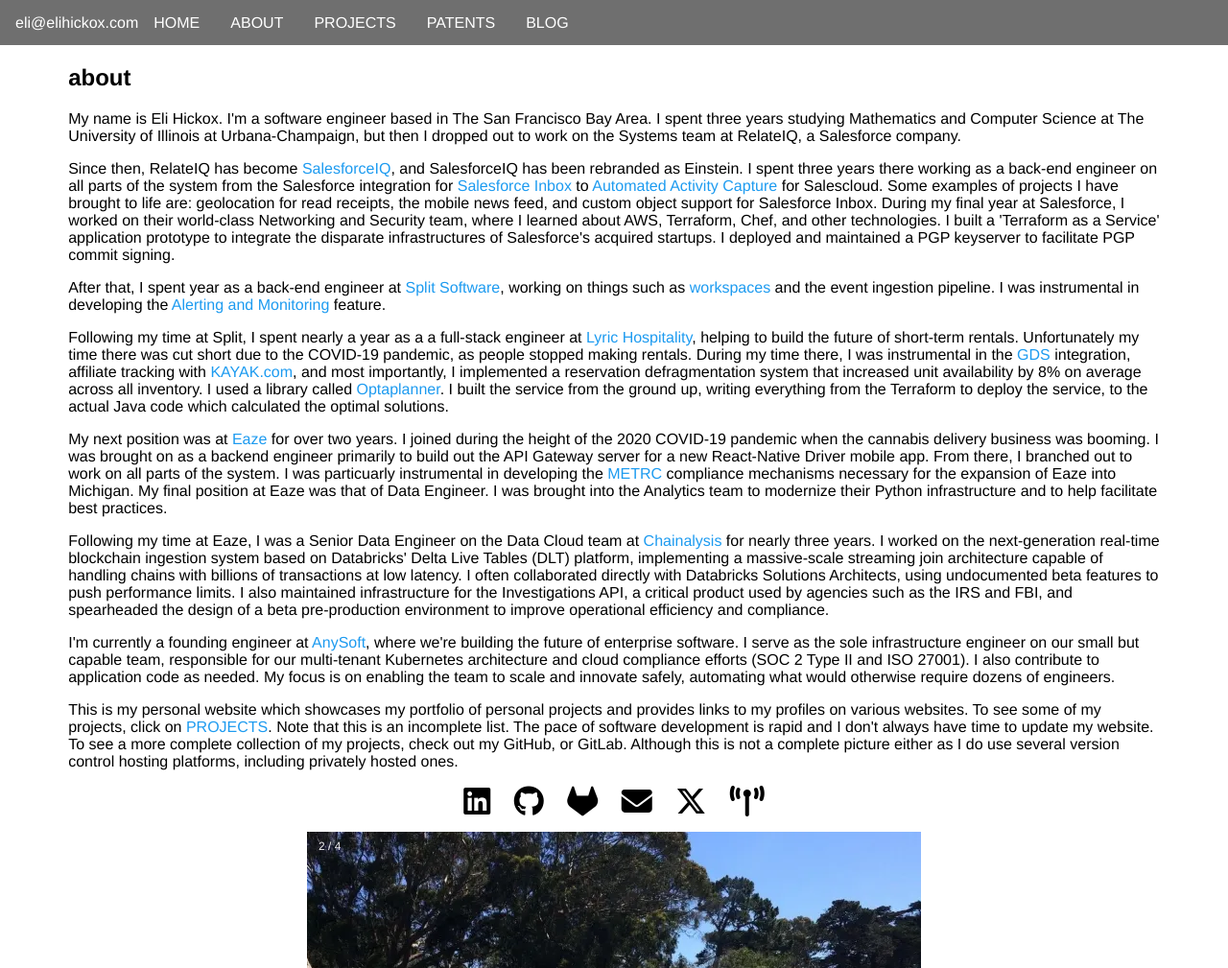
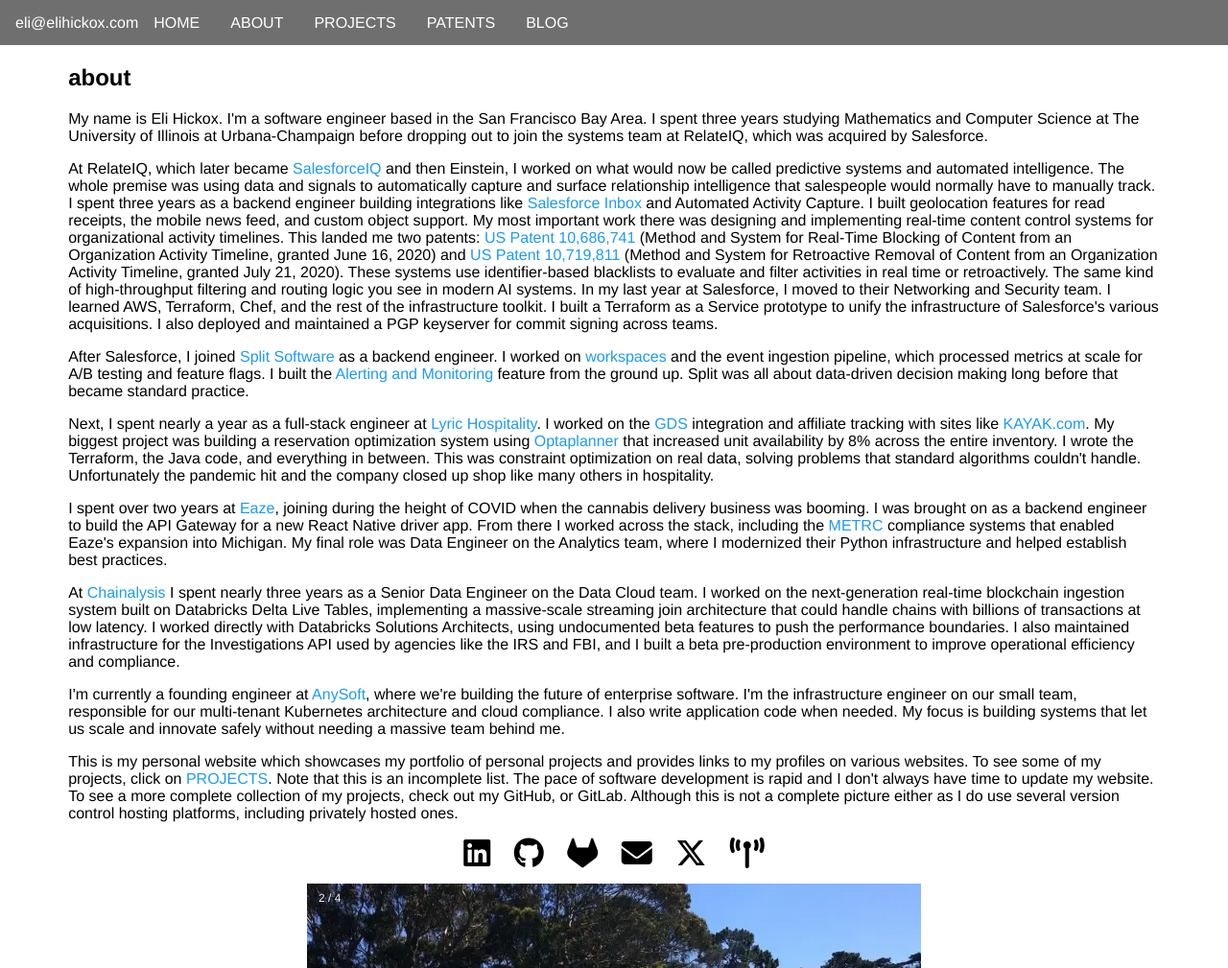
Before and after one commit to ehickox/hickoxyz, a Flask app: page /about in a window 1280 px wide. Shown: the top 1009 px of the page at 96% size. Run offline with Flask 3, Linux system fonts and the light colour scheme.

Commit message:
feat: copy

```diff
--- a/app/templates/about.html
+++ b/app/templates/about.html
@@ -3,49 +3,32 @@
 {% block body %}
 <h2 class="margined">about</h2>
 <p class="margined">
-  My name is Eli Hickox. I'm a software engineer based in The San Francisco Bay Area.
+  My name is Eli Hickox. I'm a software engineer based in the San Francisco Bay Area.
   I spent three years studying Mathematics and Computer Science at The University of
-  Illinois at Urbana-Champaign, but then I dropped out to work on the Systems team
-  at RelateIQ, a Salesforce company.
+  Illinois at Urbana-Champaign before dropping out to join the systems team at RelateIQ,
+  which was acquired by Salesforce.
 </p>
 <p class="margined">
-  Since then, RelateIQ has become <a href="https://en.wikipedia.org/wiki/SalesforceIQ">SalesforceIQ</a>, and SalesforceIQ has been rebranded as Einstein. I spent three years there working as a back-end engineer on all parts of the system
-  from the Salesforce integration for <a href="https://www.salesforce.com/products/sales-cloud/features/crm-email-connector/">Salesforce Inbox</a> to
-  <a href="https://releasenotes.docs.salesforce.com/en-us/spring17/release-notes/rn_sales_einstein_automatic_activity_capture.htm">Automated Activity Capture</a> for Salescloud.
-  Some examples of projects I have brought to life are: geolocation for read receipts, the mobile news feed, and custom object support for Salesforce Inbox.
-  During my final year at Salesforce, I worked on their world-class Networking and Security team, where I learned about AWS, Terraform, Chef, and other technologies.
-  I built a 'Terraform as a Service' application prototype to integrate the disparate infrastructures of Salesforce's acquired startups. I deployed and maintained a PGP keyserver
-  to facilitate PGP commit signing.
+  At RelateIQ, which later became <a href="https://en.wikipedia.org/wiki/SalesforceIQ">SalesforceIQ</a> and then Einstein, I worked on what would now be called predictive systems and automated intelligence. The whole premise was using data and signals to automatically capture and surface relationship intelligence that salespeople would normally have to manually track. I spent three years as a backend engineer building integrations like <a href="https://www.salesforce.com/products/sales-cloud/features/crm-email-connector/">Salesforce Inbox</a> and Automated Activity Capture. I built geolocation features for read receipts, the mobile news feed, and custom object support.
+
+  My most important work there was designing and implementing real-time content control systems for organizational activity timelines. This landed me two patents: <a href="https://patents.justia.com/patent/10686741" target="_blank">US Patent 10,686,741</a> (Method and System for Real-Time Blocking of Content from an Organization Activity Timeline, granted June 16, 2020) and <a href="https://patents.justia.com/patent/10719811" target="_blank">US Patent 10,719,811</a> (Method and System for Retroactive Removal of Content from an Organization Activity Timeline, granted July 21, 2020).   These systems use identifier-based blacklists to evaluate and filter activities in real time or retroactively. The same kind of high-throughput filtering and routing logic you see in modern AI systems.
+
+  In my last year at Salesforce, I moved to their Networking and Security team. I learned AWS, Terraform, Chef, and the rest of the infrastructure toolkit. I built a Terraform as a Service prototype to unify the infrastructure of Salesforce's various acquisitions. I also deployed and maintained a PGP keyserver for commit signing across teams.
 </p>
 <p class="margined">
-  After that, I spent year as a back-end engineer at <a href="https://split.io">Split Software</a>, working on things such as
-  <a href="https://www.split.io/blog/split-workspaces-managing-experiments-and-feature-flags-across-teams-and-projects-at-scale/">workspaces</a>
-  and the event ingestion pipeline. I was instrumental in developing the <a href="https://www.split.io/blog/introducing-feature-monitoring/">Alerting and Monitoring</a> feature.
+  After Salesforce, I joined <a href="https://split.io">Split Software</a> as a backend engineer. I worked on <a href="https://www.split.io/blog/split-workspaces-managing-experiments-and-feature-flags-across-teams-and-projects-at-scale/">workspaces</a> and the event ingestion pipeline, which processed metrics at scale for A/B testing and feature flags. I built the <a href="https://www.split.io/blog/introducing-feature-monitoring/">Alerting and Monitoring</a> feature from the ground up. Split was all about data-driven decision making long before that became standard practice.
 </p>
 <p class="margined">
-  Following my time at Split, I spent nearly a year as a a full-stack engineer at <a href="https://www.lyric.com">Lyric Hospitality</a>, helping to build the future of short-term rentals.
-  Unfortunately my time there was cut short due to the COVID-19 pandemic, as people stopped making rentals.
-  During my time there, I was instrumental in the <a href="https://en.wikipedia.org/wiki/Global_distribution_system">GDS</a> integration, affiliate tracking with <a href="https://www.kayak.com/">KAYAK.com</a>, and most importantly,
-  I implemented a reservation defragmentation system that increased unit availability by 8% on average across all inventory. I used a library called <a href="https://www.optaplanner.org/">Optaplanner</a>.
-  I built the service from the ground up, writing everything from the Terraform to deploy the service, to the actual Java code which calculated the optimal solutions.
+  Next, I spent nearly a year as a full-stack engineer at <a href="https://www.lyric.com">Lyric Hospitality</a>. I worked on the <a href="https://en.wikipedia.org/wiki/Global_distribution_system">GDS</a> integration and affiliate tracking with sites like <a href="https://www.kayak.com/">KAYAK.com</a>. My biggest project was building a reservation optimization system using <a href="https://www.optaplanner.org/">Optaplanner</a> that increased unit availability by 8% across the entire inventory. I wrote the Terraform, the Java code, and everything in between. This was constraint optimization on real data, solving problems that standard algorithms couldn't handle. Unfortunately the pandemic hit and the company closed up shop like many others in hospitality.
 </p>
 <p class="margined">
-  My next position was at <a href="https://eaze.com">Eaze</a> for over two years. I joined during the height of the 2020 COVID-19 pandemic when the cannabis delivery business was booming.
-  I was brought on as a backend engineer primarily to build out the API Gateway server for a new React-Native Driver mobile app.
-  From there, I branched out to work on all parts of the system. I was particuarly instrumental in developing the <a href="https://www.metrc.com/">METRC</a>
-  compliance mechanisms necessary for the expansion of Eaze into Michigan. My final position at Eaze was that of Data Engineer. I was brought into the Analytics team
-  to modernize their Python infrastructure and to help facilitate best practices.
+  I spent over two years at <a href="https://eaze.com">Eaze</a>, joining during the height of COVID when the cannabis delivery business was booming. I was brought on as a backend engineer to build the API Gateway for a new React Native driver app. From there I worked across the stack, including the <a href="https://www.metrc.com/">METRC</a> compliance systems that enabled Eaze's expansion into Michigan. My final role was Data Engineer on the Analytics team, where I modernized their Python infrastructure and helped establish best practices.
 </p>
 <p class="margined">
-  Following my time at Eaze, I was a Senior Data Engineer on the Data Cloud team at <a href="https://www.chainalysis.com/">Chainalysis</a> for nearly three years.
-  I worked on the next-generation real-time blockchain ingestion system based on Databricks' Delta Live Tables (DLT) platform, implementing a massive-scale streaming join architecture capable of handling chains with billions of transactions at low latency.
-  I often collaborated directly with Databricks Solutions Architects, using undocumented beta features to push performance limits.
-  I also maintained infrastructure for the Investigations API, a critical product used by agencies such as the IRS and FBI, and spearheaded the design of a beta pre-production environment to improve operational efficiency and compliance.
+  At <a href="https://www.chainalysis.com/">Chainalysis</a> I spent nearly three years as a Senior Data Engineer on the Data Cloud team. I worked on the next-generation real-time blockchain ingestion system built on Databricks Delta Live Tables, implementing a massive-scale streaming join architecture that could handle chains with billions of transactions at low latency. I worked directly with Databricks Solutions Architects, using undocumented beta features to push the performance boundaries. I also maintained infrastructure for the Investigations API used by agencies like the IRS and FBI, and I built a beta pre-production environment to improve operational efficiency and compliance.
 </p>
 <p class="margined">
-  I'm currently a founding engineer at <a href="https://anysoft.app">AnySoft</a>, where we're building the future of enterprise software.
-  I serve as the sole infrastructure engineer on our small but capable team, responsible for our multi-tenant Kubernetes architecture and cloud compliance efforts (SOC 2 Type II and ISO 27001). I also contribute to application code as needed.
-  My focus is on enabling the team to scale and innovate safely, automating what would otherwise require dozens of engineers.
+  I'm currently a founding engineer at <a href="https://anysoft.app">AnySoft</a>, where we're building the future of enterprise software. I'm the infrastructure engineer on our small team, responsible for our multi-tenant Kubernetes architecture and cloud compliance. I also write application code when needed. My focus is building systems that let us scale and innovate safely without needing a massive team behind me.
 </p>
 <p class="margined">
   This is my personal website which showcases my portfolio of personal projects and provides
```
